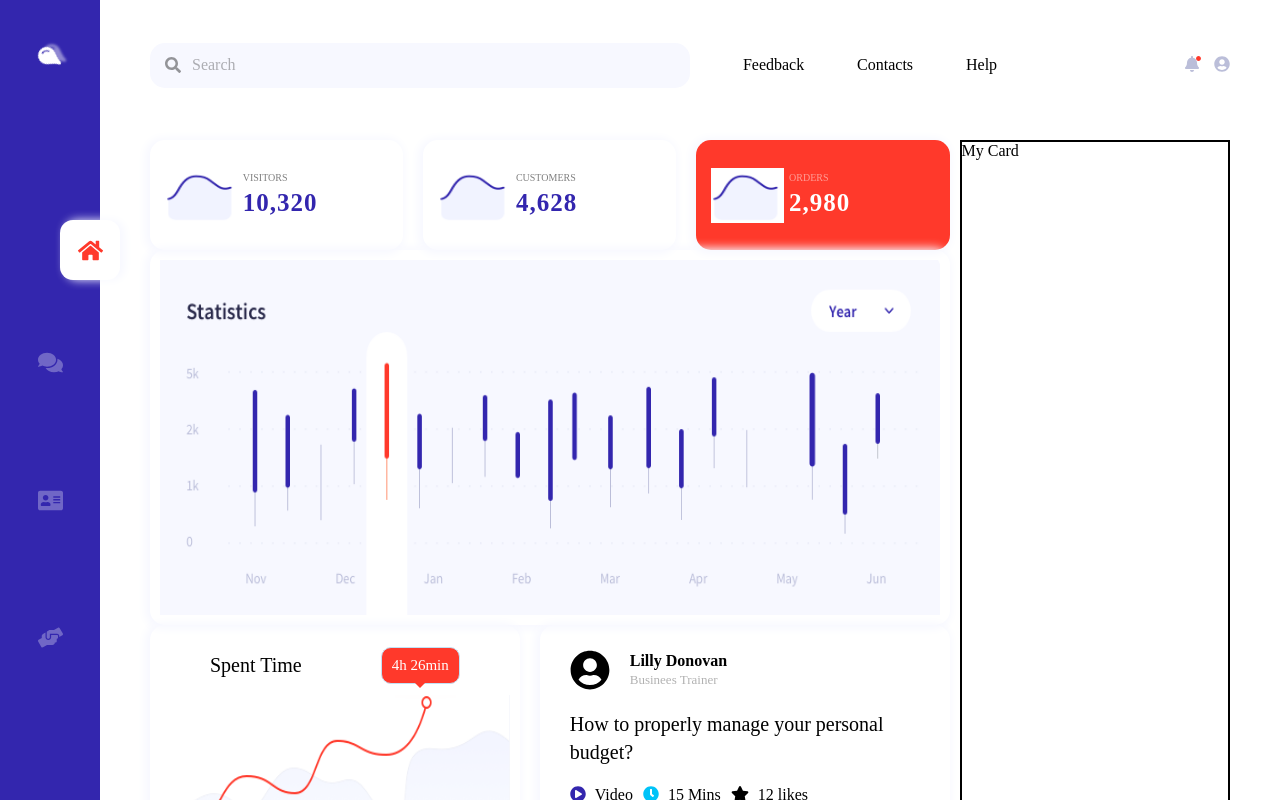
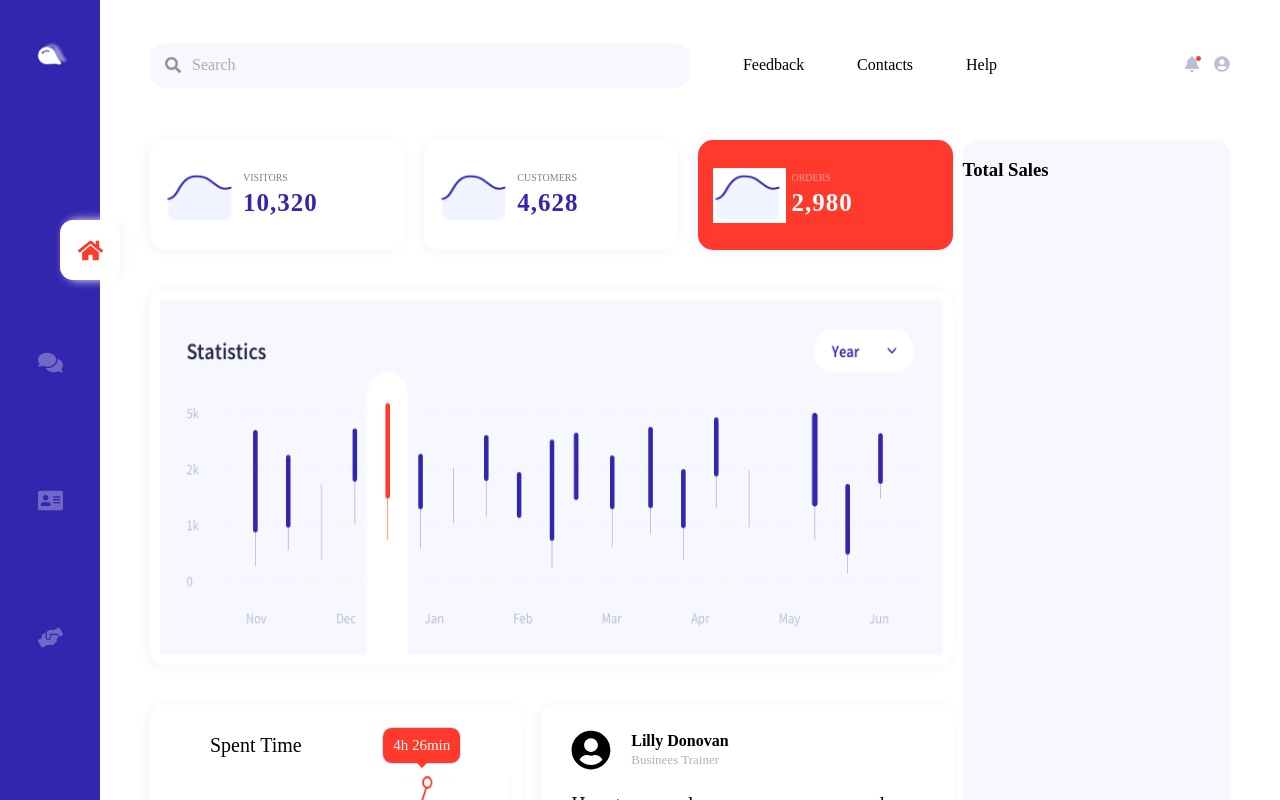
Before and after one commit to cipry80/dashboard, a React (Create React App) app: page / in a window 1280 px wide. Shown: the top 800 px of the page. Built offline with nearby package versions, Linux system fonts and the light colour scheme.

Commit message:
add border radius and background

```diff
--- a/src/components/MyCard.tsx
+++ b/src/components/MyCard.tsx
@@ -1,5 +1,5 @@
-const MyCard: React.FunctionComponent = () => {
-    return <div className="myCard">My Card</div>;
+const MyCard: React.FunctionComponent = ({ children }) => {
+    return <div className="myCard">{children}</div>;
 };
 
 export default MyCard;
--- a/src/pages/Home.tsx
+++ b/src/pages/Home.tsx
@@ -83,7 +83,11 @@ const Home: React.FunctionComponent = () => {
                     </Card>
                 </CardGroup>
             </div>
-            {!isMobileDevice && <MyCard />}
+            {!isMobileDevice && (
+                <MyCard>
+                    <h3>Total Sales</h3>
+                </MyCard>
+            )}
         </div>
     );
 };
--- a/src/style/card.css
+++ b/src/style/card.css
@@ -9,6 +9,7 @@
     flex-wrap: wrap;
     justify-content: space-between;
     margin: -5px;
+    margin-bottom: 10px;
 }
 
 .card-group > * {
@@ -192,6 +193,7 @@
 
     .card-group {
         margin: -10px;
+        margin-bottom: 30px;
     }
 
     .card-group > * {
--- a/src/style/myCard.css
+++ b/src/style/myCard.css
@@ -1,4 +1,5 @@
 .myCard {
+    background-color: #f7f8ff;
+    border-radius: 15px;
     flex: 1;
-    border: 2px solid black;
 }
```
